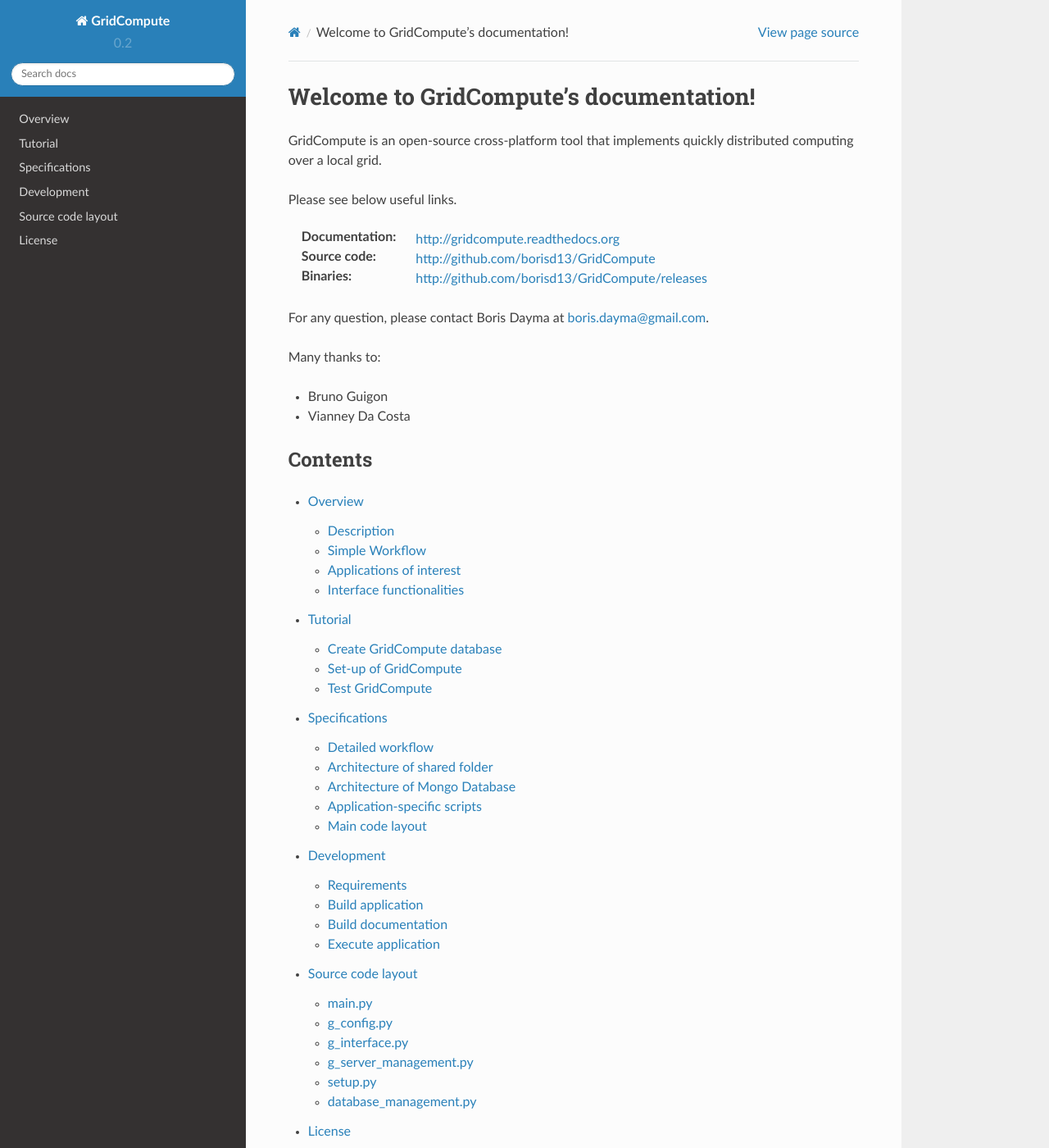
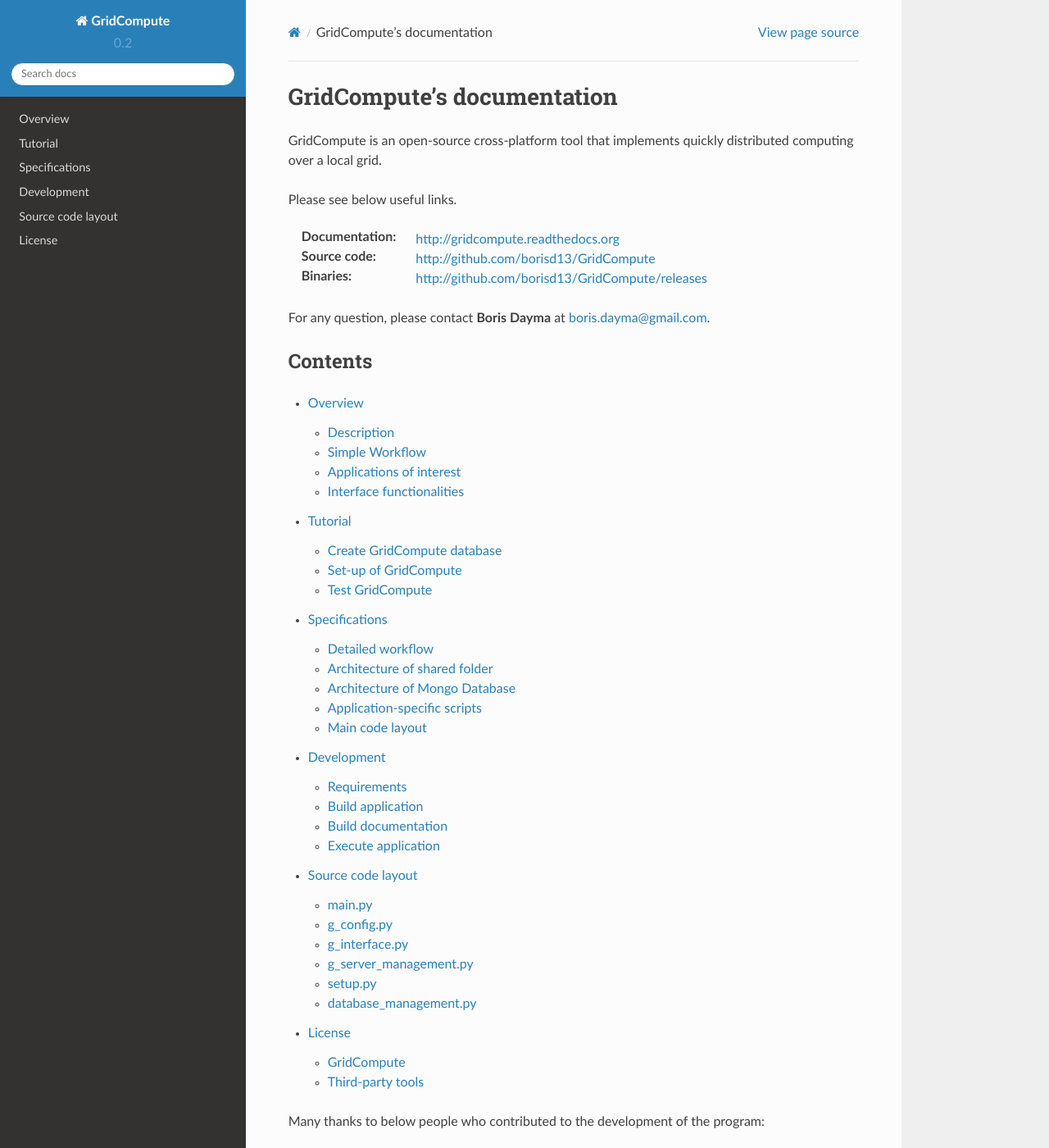
Before and after one commit to borisdayma/GridCompute, a Sphinx documentation site: the page built from docs/source/index.rst, in a window 1280 px wide and 1400 px high. Shown: the whole window at 82% size. Built offline with Sphinx 7.4.7 and the Read the Docs theme 2.0.0, drawn with Linux system fonts in a browser that asks for light colours; some of the changed text lies outside the part shown.

Commit message:
Add a credits section

```diff
--- /dev/null
+++ b/CREDITS.txt
@@ -0,0 +1,4 @@
+Many thanks to below people who contributed to the development of the program:
+
+* Bruno Guigon
+* Vianney Da Costa
--- a/README.rst
+++ b/README.rst
@@ -10,10 +10,4 @@
 :Binaries:
     http://github.com/borisd13/GridCompute/releases
 
-For any question, please contact Boris Dayma at boris.dayma@gmail.com.
-
-
-Many thanks to:
-
-* Bruno Guigon
-* Vianney Da Costa
+For any question, please contact **Boris Dayma** at boris.dayma@gmail.com.
--- a/docs/source/index.rst
+++ b/docs/source/index.rst
@@ -3,8 +3,8 @@
    You can adapt this file completely to your liking, but it should at least
    contain the root `toctree` directive.
 
-Welcome to GridCompute's documentation!
-=======================================
+GridCompute's documentation
+===========================
 
 .. include:: ../../README.rst
 
```
Also changed, not shown: other parts of docs/source/index.rst (+3 -0 lines).
